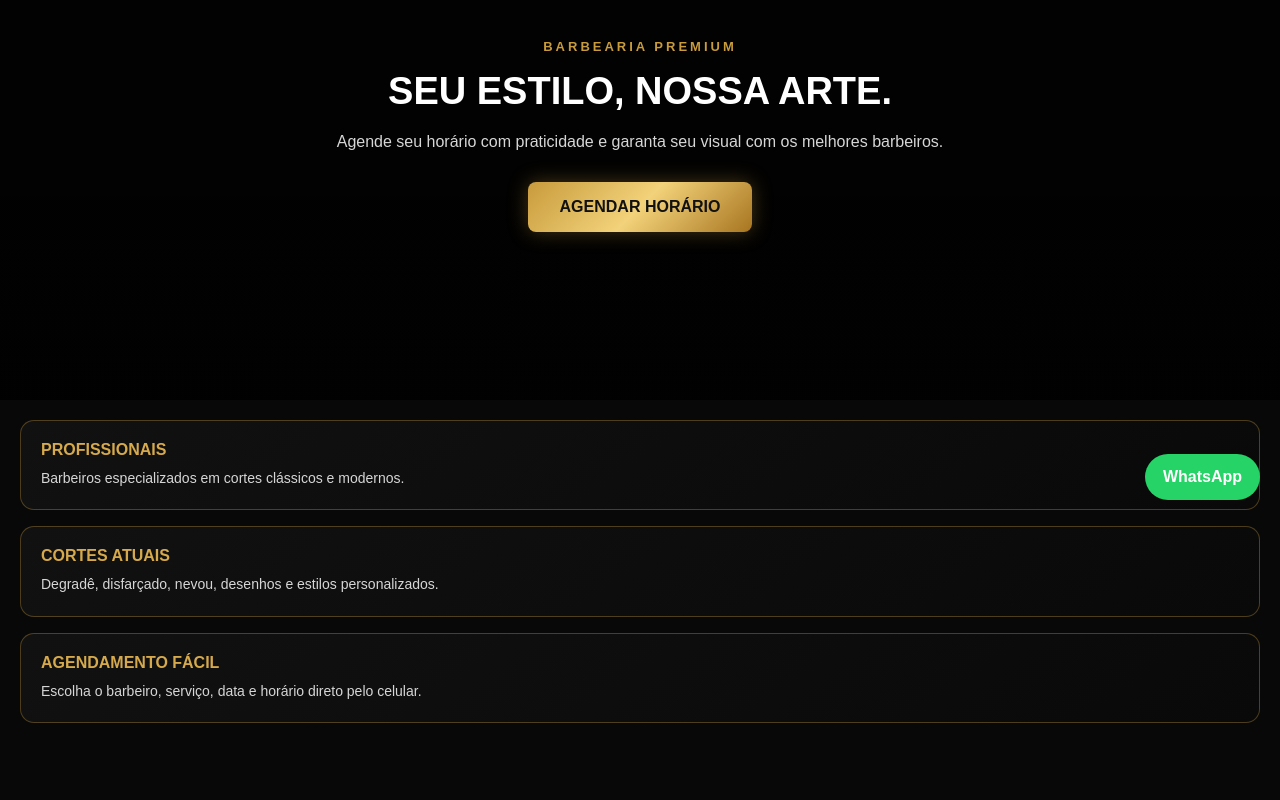
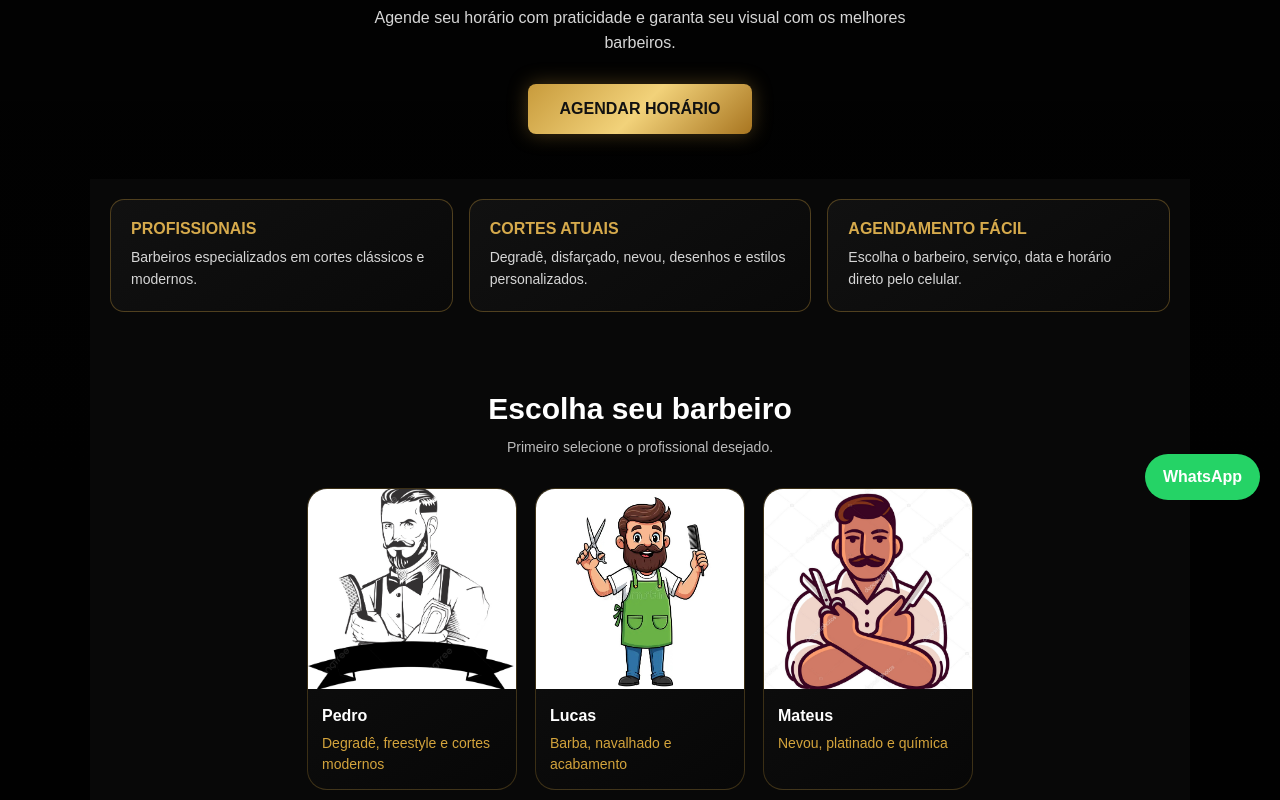
Before and after one commit to Guilhen35/srpedro, a plain HTML site: page index.html in a window 1280 px wide. Shown: the part 280-1080 px from the top of the page. Drawn offline with Linux system fonts and the light colour scheme.

```diff
--- a/style.css
+++ b/style.css
@@ -21,8 +21,8 @@
 }
 
 .hero {
-  min-height: 85vh;
-  padding: 24px 20px;
+  min-height: auto;
+  padding: 24px 20px 45px;
   display: flex;
   flex-direction: column;
   justify-content: center;
@@ -105,7 +105,7 @@
 /* BARBEIROS */
 
 .barbeiros {
-  padding: 60px 20px;
+  padding: 60px 15px 120px;
   background: #080808;
 }
 
@@ -152,7 +152,7 @@
 
 .barbeiro-card img {
   width: 100%;
-  height: 170px;
+  height: 200px;
   object-fit: cover;
   background: #151515;
 }
@@ -568,3 +568,82 @@
   color: #ffffff;
   font-size: 18px;
 }
+
+/* AJUSTES RESPONSIVOS PARA TABLET E DESKTOP */
+
+@media (min-width: 768px) {
+  .hero,
+  .beneficios,
+  .barbeiros,
+  .servicos,
+  .agenda,
+  .confirmacao {
+    max-width: 1100px;
+    margin: 0 auto;
+  }
+
+  .beneficios {
+    grid-template-columns: repeat(3, 1fr);
+  }
+
+  .barbeiros-container,
+  .cards {
+    justify-content: center;
+    overflow-x: visible;
+    flex-wrap: wrap;
+  }
+
+  .barbeiro-card {
+    width: 210px;
+    min-width: 210px;
+  }
+
+  .servico-card {
+    width: 280px;
+    min-width: 280px;
+  }
+
+  .filtros {
+    justify-content: center;
+    overflow-x: visible;
+    flex-wrap: wrap;
+  }
+
+  h1 {
+    font-size: 56px;
+  }
+
+  .conteudo p {
+    max-width: 560px;
+    margin: 0 auto;
+  }
+}
+
+/* CORREÇÃO MOBILE - CARDS NÃO CORTAREM NA LATERAL */
+
+@media (max-width: 767px) {
+  .barbeiros-container,
+  .cards,
+  .filtros {
+    padding-left: 4px;
+    padding-right: 20px;
+  }
+
+  .barbeiro-card:first-child,
+  .servico-card:first-child {
+    margin-left: 0;
+  }
+
+  .barbeiro-card:last-child,
+  .servico-card:last-child {
+    margin-right: 20px;
+  }
+}
+
+/* ESPAÇO EXTRA APENAS NO FINAL DO SCROLL MOBILE */
+
+@media (max-width: 767px) {
+  body {
+    padding-bottom: 80px;
+  }
+}
```
